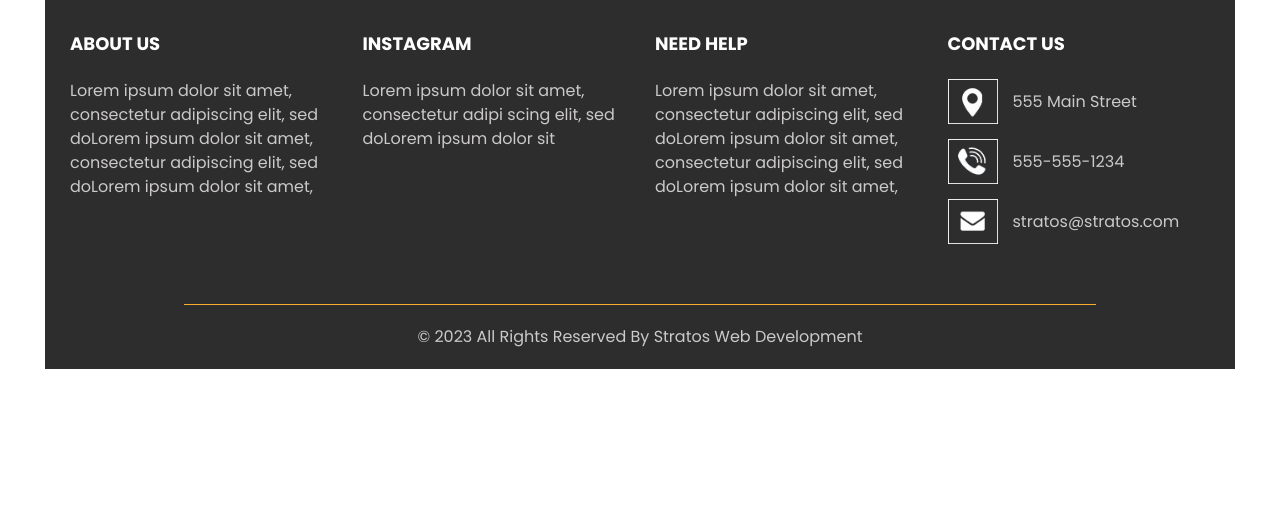
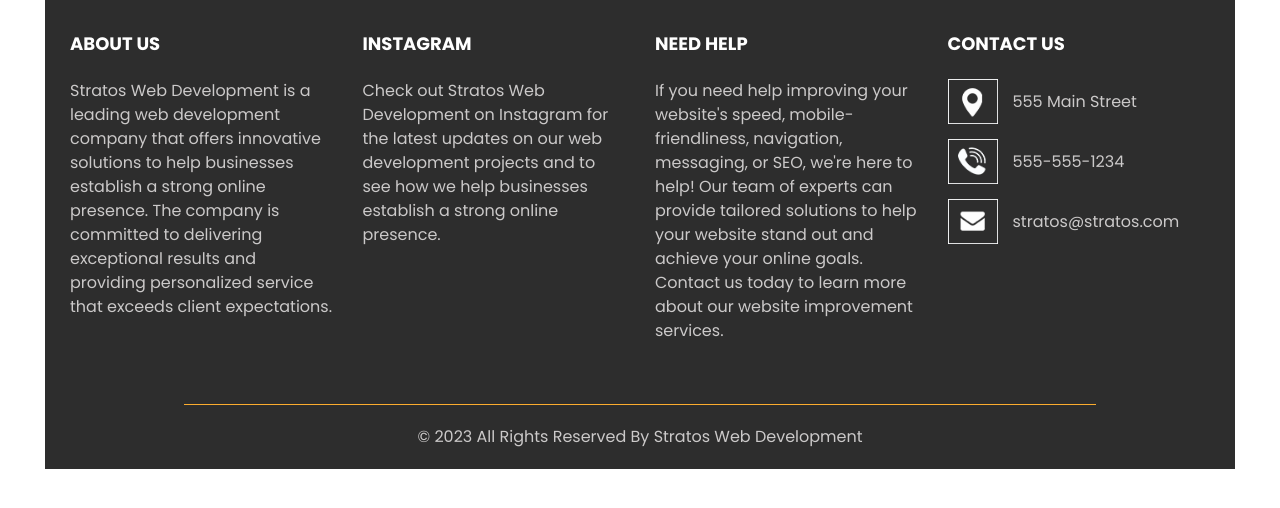
Before and after one commit to wilsb8/nitrogen-15, a website: page views/about.html in a window 1280 px wide. Shown: the part 1350-1858 px from the top of the page. Before the commit the page ends 1764 px from the top, so only its background shows below. Drawn offline with nearby package versions, Linux system fonts and the light colour scheme; files that its build step writes are made by us from their sources; files whose address does not match are found by name.

Commit message:
changes to about.html

```diff
--- a/views/about.html
+++ b/views/about.html
@@ -134,7 +134,7 @@
               ABOUT US
             </h6>
             <p>
-              Lorem ipsum dolor sit amet, consectetur adipiscing elit, sed doLorem ipsum dolor sit amet, consectetur adipiscing elit, sed doLorem ipsum dolor sit amet,
+              Stratos Web Development is a leading web development company that offers innovative solutions to help businesses establish a strong online presence. The company is committed to delivering exceptional results and providing personalized service that exceeds client expectations.
             </p>
           </div>
           <div class="col-md-6 col-lg-3">
@@ -142,8 +142,7 @@
               Instagram
             </h6>
             <p>
-              Lorem ipsum dolor sit amet, consectetur adipi
-              scing elit, sed doLorem ipsum dolor sit
+              Check out Stratos Web Development on Instagram for the latest updates on our web development projects and to see how we help businesses establish a strong online presence.
             </p>
           </div>
           <div class="col-md-6 col-lg-3">
@@ -151,7 +150,7 @@
               NEED HELP
             </h6>
             <p>
-              Lorem ipsum dolor sit amet, consectetur adipiscing elit, sed doLorem ipsum dolor sit amet, consectetur adipiscing elit, sed doLorem ipsum dolor sit amet,
+              If you need help improving your website's speed, mobile-friendliness, navigation, messaging, or SEO, we're here to help! Our team of experts can provide tailored solutions to help your website stand out and achieve your online goals. Contact us today to learn more about our website improvement services.
             </p>
           </div>
           <div class="col-md-6 col-lg-3">
```
